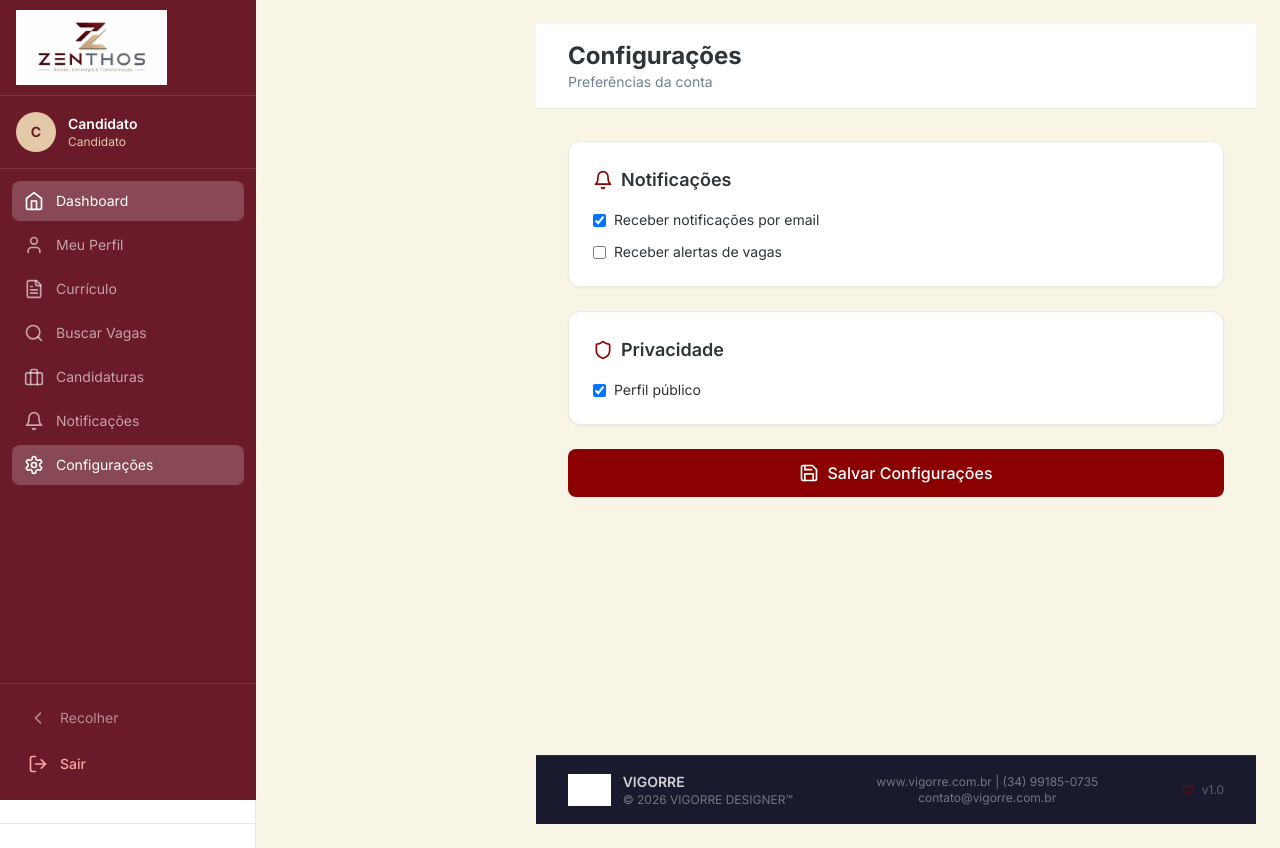
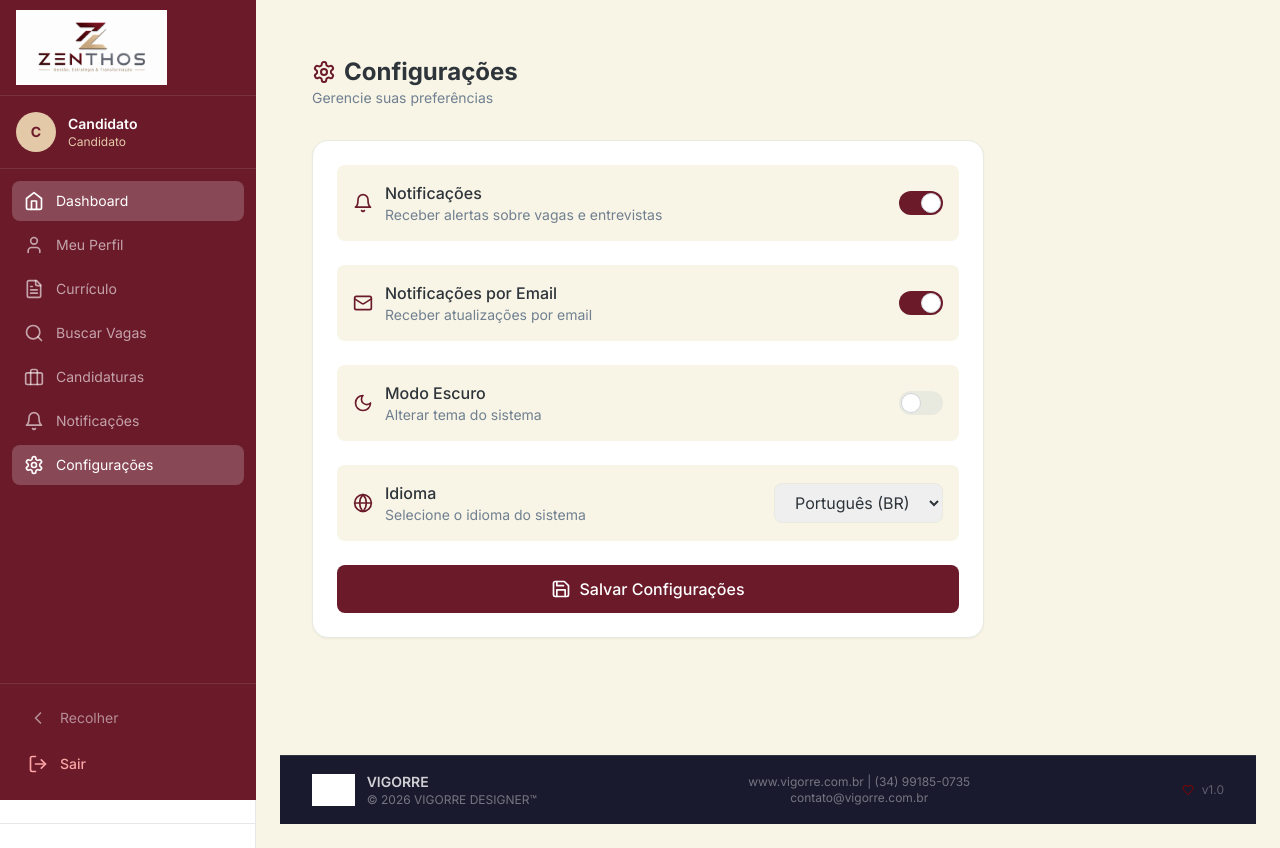
Before and after one commit to trivoroficial/consult_recruit, a Next.js app: page /candidato/configuracoes in a window 1280 px wide. Built offline with nearby package versions, Linux system fonts and the light colour scheme; grey boxes are pictures that could not be loaded.

Commit message:
Update page.tsx

```diff
--- a/src/app/(dashboard)/candidato/configuracoes/page.tsx
+++ b/src/app/(dashboard)/candidato/configuracoes/page.tsx
@@ -1,63 +1,119 @@
 'use client'
 
-import { SidebarCandidato } from '@/components/dashboard/SidebarCandidato'
+import { useState } from 'react'
 import { DashboardFooter } from '@/components/dashboard/DashboardFooter'
-import { Settings, Save, Bell, Shield } from 'lucide-react'
+import { Settings, Bell, Lock, Moon, Globe, Save, Shield, User, Mail } from 'lucide-react'
 
 export default function CandidatoConfiguracoes() {
+  const [config, setConfig] = useState({
+    notificacoes: true,
+    darkMode: false,
+    idioma: 'pt-BR',
+    emailPromocional: false,
+    notificacoesEmail: true
+  })
+
   return (
     <div className="min-h-screen bg-[#F8F4E6] flex flex-col">
-      <SidebarCandidato />
+      <div className="flex-1 p-8">
+        <div className="mb-8">
+          <h1 className="text-2xl font-bold text-[#2D343A] flex items-center gap-2">
+            <Settings className="h-6 w-6 text-[#6B1A2A]" />
+            Configurações
+          </h1>
+          <p className="text-sm text-[#708090]">Gerencie suas preferências</p>
+        </div>
 
-      <div className="flex-1 ml-64 flex flex-col min-h-screen">
-        <header className="bg-white border-b border-[#E8EAE0] px-8 py-4 flex items-center justify-between">
-          <div>
-            <h1 className="text-2xl font-bold text-[#2D343A]">Configurações</h1>
-            <p className="text-sm text-[#708090]">Preferências da conta</p>
-          </div>
-        </header>
-
-        <div className="flex-1 p-8">
+        <div className="bg-white rounded-2xl shadow-sm border border-[#E8EAE0] p-6 max-w-2xl">
           <div className="space-y-6">
-            <div className="bg-white p-6 rounded-xl shadow-sm border border-[#E8EAE0]">
-              <h2 className="text-lg font-semibold text-[#2D343A] mb-4 flex items-center gap-2">
-                <Bell className="h-5 w-5 text-[#8B0000]" />
-                Notificações
-              </h2>
-              <div className="space-y-3">
-                <label className="flex items-center gap-2 cursor-pointer">
-                  <input type="checkbox" className="rounded border-[#E8EAE0] text-[#8B0000]" defaultChecked />
-                  <span className="text-sm text-[#2D343A]">Receber notificações por email</span>
-                </label>
-                <label className="flex items-center gap-2 cursor-pointer">
-                  <input type="checkbox" className="rounded border-[#E8EAE0] text-[#8B0000]" />
-                  <span className="text-sm text-[#2D343A]">Receber alertas de vagas</span>
-                </label>
+            {/* Notificações */}
+            <div className="flex items-center justify-between p-4 bg-[#F8F4E6] rounded-lg">
+              <div className="flex items-center gap-3">
+                <Bell className="h-5 w-5 text-[#6B1A2A]" />
+                <div>
+                  <p className="font-medium text-[#2D343A]">Notificações</p>
+                  <p className="text-sm text-[#708090]">Receber alertas sobre vagas e entrevistas</p>
+                </div>
               </div>
+              <label className="relative inline-flex items-center cursor-pointer">
+                <input
+                  type="checkbox"
+                  checked={config.notificacoes}
+                  onChange={(e) => setConfig({...config, notificacoes: e.target.checked})}
+                  className="sr-only peer"
+                />
+                <div className="w-11 h-6 bg-[#E8EAE0] peer-focus:ring-2 peer-focus:ring-[#6B1A2A] rounded-full peer peer-checked:after:translate-x-full after:content-[''] after:absolute after:top-[2px] after:left-[2px] after:bg-white after:border-gray-300 after:border after:rounded-full after:h-5 after:w-5 after:transition-all peer-checked:bg-[#6B1A2A]"></div>
+              </label>
             </div>
 
-            <div className="bg-white p-6 rounded-xl shadow-sm border border-[#E8EAE0]">
-              <h2 className="text-lg font-semibold text-[#2D343A] mb-4 flex items-center gap-2">
-                <Shield className="h-5 w-5 text-[#8B0000]" />
-                Privacidade
-              </h2>
-              <div className="space-y-3">
-                <label className="flex items-center gap-2 cursor-pointer">
-                  <input type="checkbox" className="rounded border-[#E8EAE0] text-[#8B0000]" defaultChecked />
-                  <span className="text-sm text-[#2D343A]">Perfil público</span>
-                </label>
+            {/* Notificações por Email */}
+            <div className="flex items-center justify-between p-4 bg-[#F8F4E6] rounded-lg">
+              <div className="flex items-center gap-3">
+                <Mail className="h-5 w-5 text-[#6B1A2A]" />
+                <div>
+                  <p className="font-medium text-[#2D343A]">Notificações por Email</p>
+                  <p className="text-sm text-[#708090]">Receber atualizações por email</p>
+                </div>
               </div>
+              <label className="relative inline-flex items-center cursor-pointer">
+                <input
+                  type="checkbox"
+                  checked={config.notificacoesEmail}
+                  onChange={(e) => setConfig({...config, notificacoesEmail: e.target.checked})}
+                  className="sr-only peer"
+                />
+                <div className="w-11 h-6 bg-[#E8EAE0] peer-focus:ring-2 peer-focus:ring-[#6B1A2A] rounded-full peer peer-checked:after:translate-x-full after:content-[''] after:absolute after:top-[2px] after:left-[2px] after:bg-white after:border-gray-300 after:border after:rounded-full after:h-5 after:w-5 after:transition-all peer-checked:bg-[#6B1A2A]"></div>
+              </label>
             </div>
 
-            <button className="w-full py-3 bg-[#8B0000] text-white rounded-lg hover:bg-[#700000] transition font-medium flex items-center justify-center gap-2">
+            {/* Modo Escuro */}
+            <div className="flex items-center justify-between p-4 bg-[#F8F4E6] rounded-lg">
+              <div className="flex items-center gap-3">
+                <Moon className="h-5 w-5 text-[#6B1A2A]" />
+                <div>
+                  <p className="font-medium text-[#2D343A]">Modo Escuro</p>
+                  <p className="text-sm text-[#708090]">Alterar tema do sistema</p>
+                </div>
+              </div>
+              <label className="relative inline-flex items-center cursor-pointer">
+                <input
+                  type="checkbox"
+                  checked={config.darkMode}
+                  onChange={(e) => setConfig({...config, darkMode: e.target.checked})}
+                  className="sr-only peer"
+                />
+                <div className="w-11 h-6 bg-[#E8EAE0] peer-focus:ring-2 peer-focus:ring-[#6B1A2A] rounded-full peer peer-checked:after:translate-x-full after:content-[''] after:absolute after:top-[2px] after:left-[2px] after:bg-white after:border-gray-300 after:border after:rounded-full after:h-5 after:w-5 after:transition-all peer-checked:bg-[#6B1A2A]"></div>
+              </label>
+            </div>
+
+            {/* Idioma */}
+            <div className="flex items-center justify-between p-4 bg-[#F8F4E6] rounded-lg">
+              <div className="flex items-center gap-3">
+                <Globe className="h-5 w-5 text-[#6B1A2A]" />
+                <div>
+                  <p className="font-medium text-[#2D343A]">Idioma</p>
+                  <p className="text-sm text-[#708090]">Selecione o idioma do sistema</p>
+                </div>
+              </div>
+              <select
+                className="px-4 py-2 border border-[#E8EAE0] rounded-lg focus:ring-2 focus:ring-[#6B1A2A] focus:outline-none"
+                value={config.idioma}
+                onChange={(e) => setConfig({...config, idioma: e.target.value})}
+              >
+                <option value="pt-BR">Português (BR)</option>
+                <option value="en-US">English (US)</option>
+                <option value="es-ES">Español</option>
+              </select>
+            </div>
+
+            <button className="w-full py-3 bg-[#6B1A2A] text-white rounded-lg hover:bg-[#4A0E1A] transition font-medium flex items-center justify-center gap-2">
               <Save className="h-5 w-5" />
               Salvar Configurações
             </button>
           </div>
         </div>
-
-        <DashboardFooter />
       </div>
+      <DashboardFooter />
     </div>
   )
 }
```
